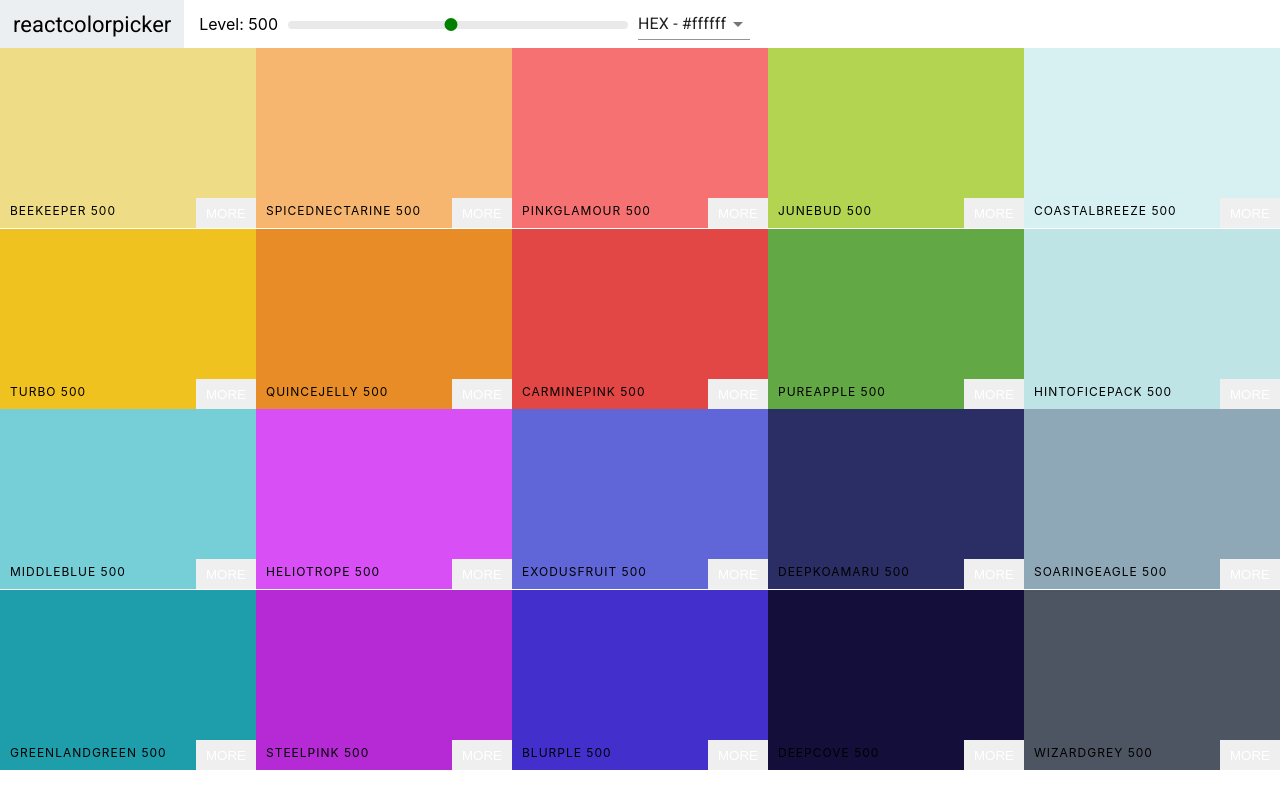
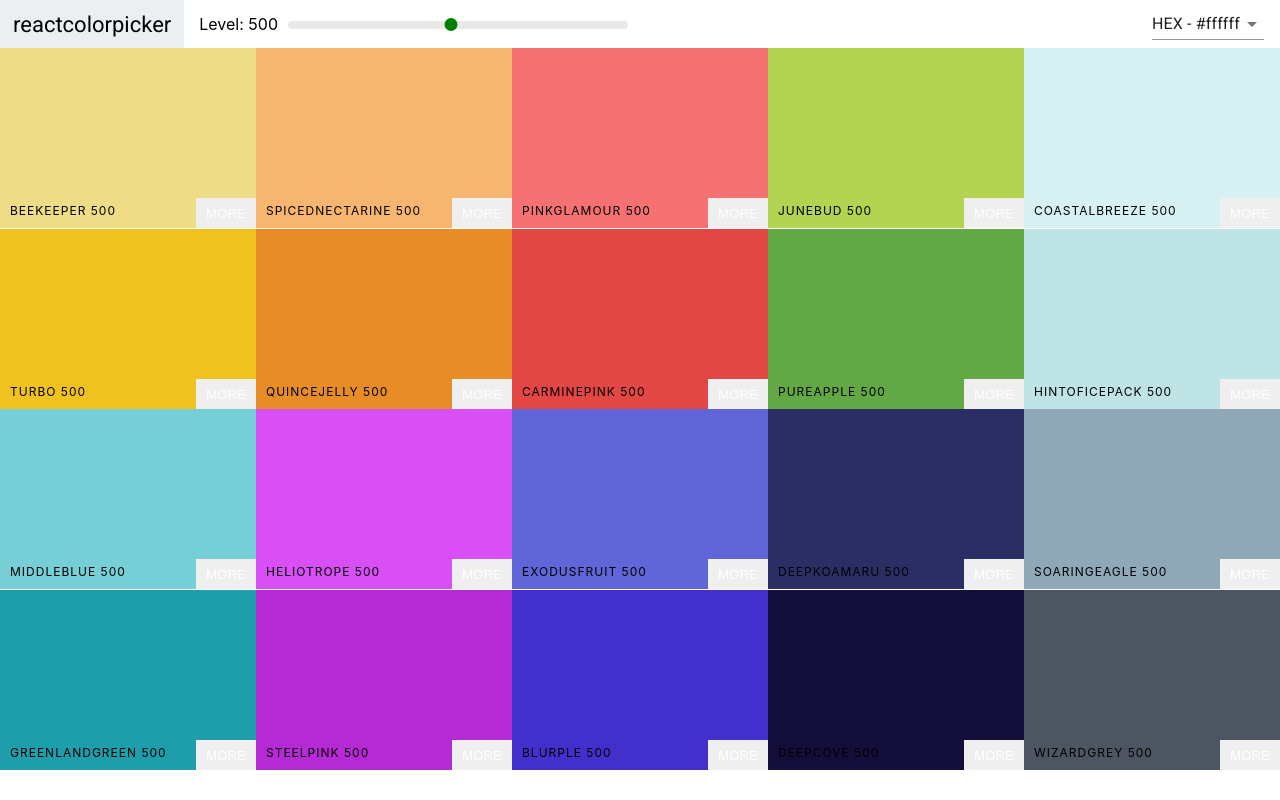
Before and after one commit to karthik18ganesh/reactcolors, a React (Create React App) app: page / in a window 1280 px wide. Built offline with nearby package versions, Linux system fonts and the light colour scheme.

Commit message:
Added Snackbar and styled select

```diff
--- a/package.json
+++ b/package.json
@@ -4,6 +4,7 @@
   "private": true,
   "dependencies": {
     "@material-ui/core": "^4.3.2",
+    "@material-ui/icons": "^4.2.1",
     "chroma-js": "^2.0.4",
     "rc-slider": "^8.6.13",
     "react": "^16.9.0",
--- a/src/NavBar.css
+++ b/src/NavBar.css
@@ -46,3 +46,8 @@
     margin-left:-7px;
     margin-top: -3px;
 }
+
+.select-container{
+    margin-left: auto;
+    margin-right:1rem;
+}
--- a/src/NavBar.js
+++ b/src/NavBar.js
@@ -3,21 +3,28 @@ import Select from '@material-ui/core/Select';
 import Slider from 'rc-slider';
 import 'rc-slider/assets/index.css';
 import './NavBar.css'
-import { MenuItem } from '@material-ui/core';
+import { MenuItem, Snackbar, IconButton } from '@material-ui/core';
+import CloseIcon from '@material-ui/icons/Close';
+
 class NavBar extends Component {
     constructor(props){
         super(props);
         this.state={
-            format:"hex"
+            format:"hex",
+            open:false
         }
     }
 
-    handleChange = e=>{
-        this.setState({format:e.target.value},()=>{
+    handleFormatChange = e=>{
+        this.setState({format:e.target.value,open:true},()=>{
             this.props.handleChange(this.state.format)
         });
+    }
 
+    closeSnackBar = ()=>{
+        this.setState({open:false});
     }
+
     render() {
         const {level,changeLevel} = this.props;
         const {format} = this.state;
@@ -32,13 +39,19 @@ class NavBar extends Component {
                 <Slider defaultValue={level} min={100} onAfterChange={changeLevel} max={900} step={100}/>
                 </div>
                 </div>
-                <div classname="select-container">
-                    <Select value={format} onChange={this.handleChange}>
+                <div className="select-container">
+                    <Select value={format} onChange={this.handleFormatChange}>
                         <MenuItem value="hex">HEX - #ffffff</MenuItem>
                         <MenuItem value="rgb">RGB - rgb(255,255,255)</MenuItem>
                         <MenuItem value="rgba">RGBA - rgba(255,255,255,1.0)</MenuItem>
                     </Select>
                 </div>
+                <Snackbar anchorOrigin={{vertical:"bottom",horizontal:"left"}} open={this.state.open} autoHideDuration={3000}
+                message={<span id="message-id">Format Changed to {format.toUpperCase()}!!!</span>} ContentProps={{
+                    "aria-describedby":"message-id"
+                }} onClose={this.closeSnackBar}
+                action={[<IconButton onClick={this.closeSnackBar} color="inherit" key="close" aria-label="close"><CloseIcon  /></IconButton>]}
+                />
             </header>
         )
     }
```
Also changed, not shown: 1 other file (tests, documents, lock files or other folders).
